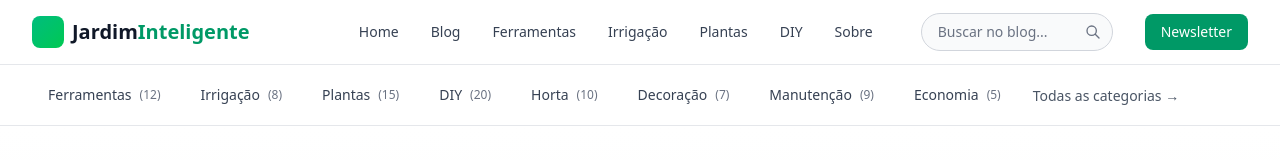
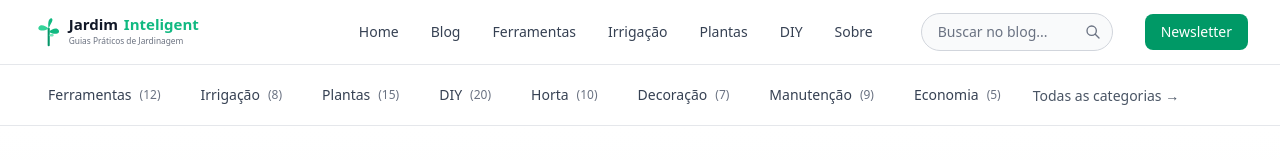
Before and after one commit to luizgtj/blog-casa-jardim, a Next.js app: page / in a window 1280 px wide. Shown: the top 160 px of the page. Built offline with nearby package versions, Linux system fonts and the light colour scheme.

Commit message:
Add SVG logo and favicon, update Header/Footer, create logo generator script

```diff
--- a/app/layout.tsx
+++ b/app/layout.tsx
@@ -65,7 +65,7 @@ export default function RootLayout({
   return (
     <html lang="pt-BR" className={`${inter.variable} ${robotoSlab.variable}`}>
       <head>
-        <link rel="icon" href="/favicon.ico" sizes="any" />
+        <link rel="icon" href="/favicon.svg" type="image/svg+xml" />
         <meta name="viewport" content="width=device-width, initial-scale=1" />
         <meta name="theme-color" content="#10b981" />
         <link rel="preconnect" href="https://fonts.googleapis.com" />
--- a/components/Footer.tsx
+++ b/components/Footer.tsx
@@ -30,10 +30,7 @@ export default function Footer() {
           {/* Brand */}
           <div className="space-y-4">
             <div className="flex items-center space-x-2">
-              <div className="h-10 w-10 rounded-lg bg-gradient-to-br from-emerald-500 to-green-500"></div>
-              <span className="text-xl font-bold text-white">
-                Jardim<span className="text-emerald-400">Inteligente</span>
-              </span>
+              <img src="/logo.svg" alt="Jardim Inteligente" className="h-12 w-auto" />
             </div>
             <p className="text-sm">
               Guias práticos de jardinagem DIY. Tudo testado, nada de teoria.
--- a/components/Header.tsx
+++ b/components/Header.tsx
@@ -23,10 +23,7 @@ export default function Header() {
           {/* Logo */}
           <div className="flex items-center">
             <Link href="/" className="flex items-center space-x-2">
-              <div className="h-8 w-8 rounded-lg bg-gradient-to-br from-emerald-500 to-green-500"></div>
-              <span className="text-xl font-bold text-gray-900">
-                Jardim<span className="text-emerald-600">Inteligente</span>
-              </span>
+              <img src="/logo.svg" alt="Jardim Inteligente" className="h-10 w-auto" />
             </Link>
           </div>
 
```
Also changed, not shown: public/favicon.svg (added), public/logo.svg (added).
